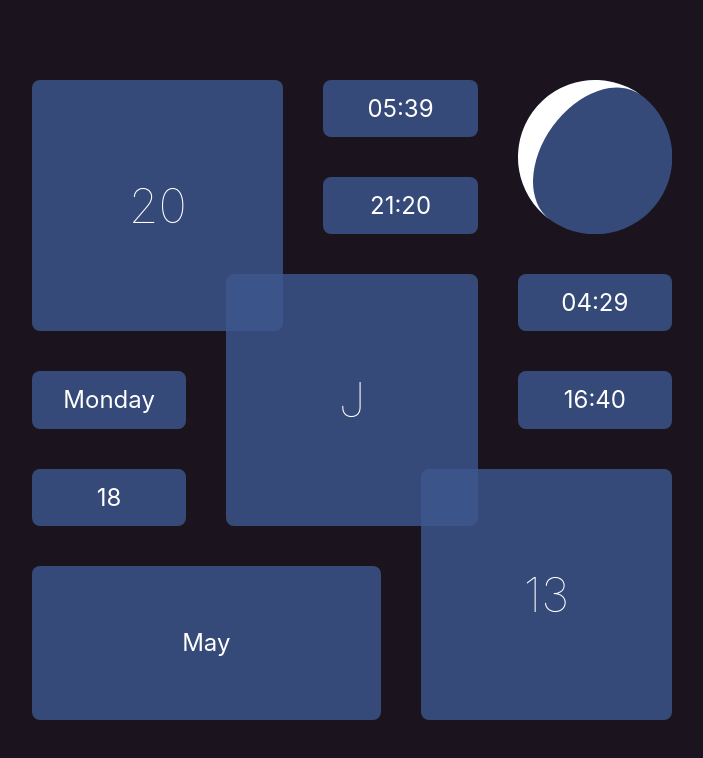
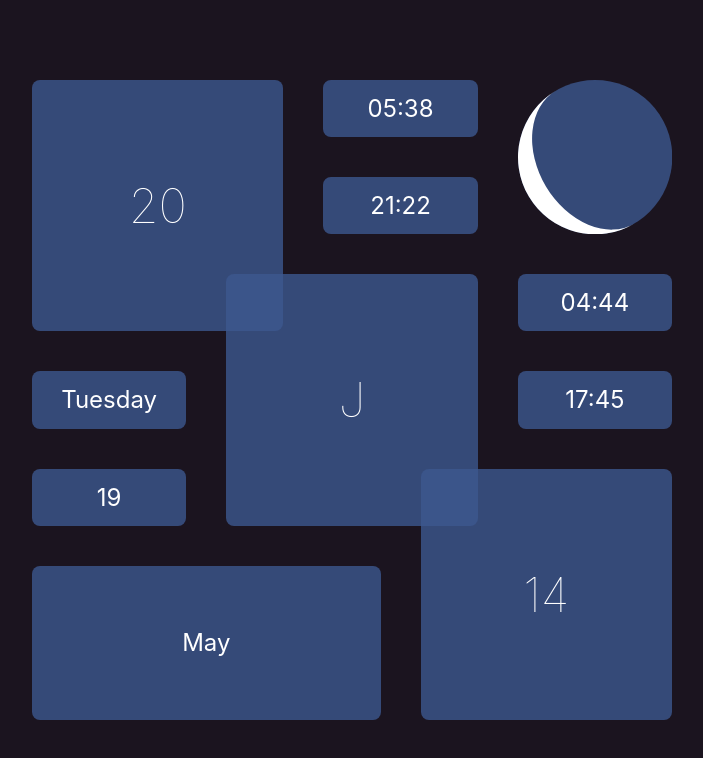
Before and after one commit to g12n/daily, a plain HTML site: page index.html in a window 1280 px wide. Shown: the whole page, without its empty margins (288-991 px from the left). Drawn offline with Linux system fonts and the light colour scheme.

Commit message:
Update gh-pages to output generated at 86ab7d7

```diff
--- a/index.html
+++ b/index.html
@@ -3,21 +3,21 @@
   <head>
     <meta charset="UTF-8">
     <meta name="viewport" content="width=device-width, initial-scale=1.0">
-    <title>20J13</title>
+    <title>20J14</title>
     <link rel="stylesheet" href="styles.css" />
   </head>
   <body>
     <div class="arvelie">
       <span class="y">20</span>
 <span class="m">J</span>
-<span class="d">13</span>
+<span class="d">14</span>
       <span class="month">May</span>
-<span class="day">18</span>
-<span class="dow">Monday</span>
-      <span class="sunrise">05:39</span>
-<span class="sunset">21:20</span>
-      <span class="moonrise">04:29</span><span class="moonset">16:40</span>
-      <div class="moon-svg"><svg viewBox="0 0  600 600"><circle class="moon-shadow" cx="300" cy="300" r="300"/><path class="moon-light" d="M 476.4503629397334 57.37834099479832 A 204.13973095753926 300 36.0271026678798 0 0 123.5496370602666 542.6216590052016A 300 300 36.0271026678798 0 1 476.4503629397334 57.37834099479832z" /></svg></div>
+<span class="day">19</span>
+<span class="dow">Tuesday</span>
+      <span class="sunrise">05:38</span>
+<span class="sunset">21:22</span>
+      <span class="moonrise">04:44</span><span class="moonset">17:45</span>
+      <div class="moon-svg"><svg viewBox="0 0  600 600"><circle class="moon-shadow" cx="300" cy="300" r="300"/><path class="moon-light" d="M 146.64945082191056 42.15584345039275 A 222.6577564121982 300 -30.74169414436331 0 0 453.3505491780894 557.8441565496073A 300 300 -30.74169414436331 0 1 146.64945082191056 42.15584345039275z" /></svg></div>
 
     </div>
   </body>
```
